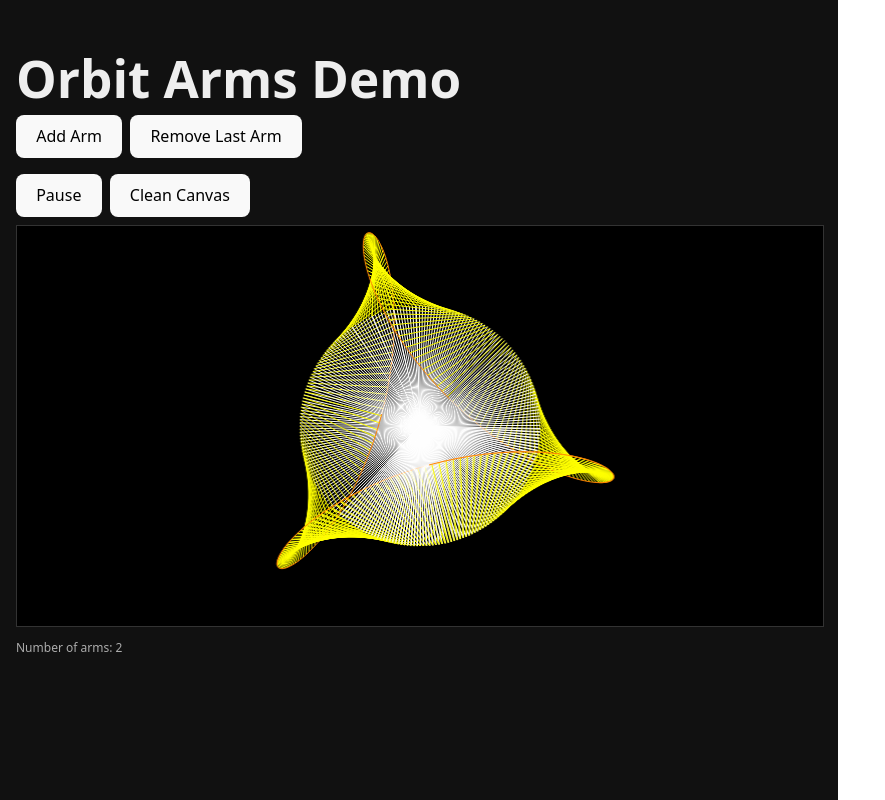
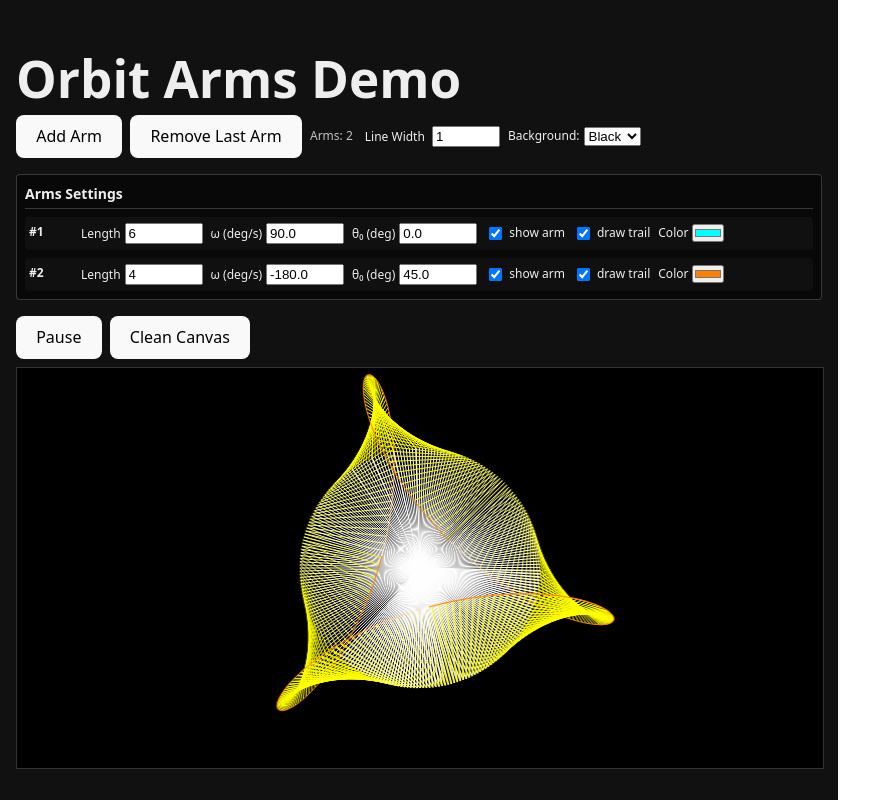
Before and after one commit to Oscar-Yam/OrbitArms, a React (Vite) app: page / in a window 1280 px wide. Shown: the whole page, without its empty margins (0-885 px from the left). Built offline with nearby package versions, Linux system fonts and the light colour scheme.

Commit message:
Add global settings for line width and background color

```diff
--- a/src/App.tsx
+++ b/src/App.tsx
@@ -2,6 +2,8 @@
 import React, { useState } from "react";
 import OrbitCanvas from "./OrbitCanvas";
 import { Arm, createDefaultArm } from "./arm";
+
+const LENGTH_UNIT_PX = 20; // 1 單位 = 20px
 
 const App: React.FC = () => {
   const [arms, setArms] = useState<Arm[]>(() => [
@@ -25,11 +27,16 @@ const App: React.FC = () => {
     }),
   ]);
 
+  // global settings
+  const [lineWidth, setLineWidth] = useState(1);
+  const [backgroundColor, setBackgroundColor] = useState<"black" | "white">(
+    "black"
+  );
+
   const handleAddArm = () => {
     setArms((prev) => [
       ...prev,
       createDefaultArm({
-        // You can tweak these defaults for newly added arms.
         length: 80,
         angularVelocity: Math.PI / 3,
         initialAngle: 0,
@@ -45,42 +52,267 @@ const App: React.FC = () => {
     setArms((prev) => (prev.length > 0 ? prev.slice(0, -1) : prev));
   };
 
+  // update single field of an arm by index
+  const updateArm = <K extends keyof Arm>(
+    index: number,
+    key: K,
+    value: Arm[K]
+  ) => {
+    setArms((prev) =>
+      prev.map((arm, i) => (i === index ? { ...arm, [key]: value } : arm))
+    );
+  };
+
+  // helper: angle degree <-> radian conversion
+  const degToRad = (deg: number) => (deg / 180) * Math.PI;
+  const radToDeg = (rad: number) => (rad * 180) / Math.PI;
+
   return (
     <div
       style={{
-        maxWidth: "900px",
+        maxWidth: "1200px",
         margin: "0 auto",
         padding: "16px",
-        color: "#eee",
-        backgroundColor: "#111",
+
+        color: backgroundColor === "black" ? "#eee" : "#111",
+        backgroundColor: backgroundColor === "black" ? "#111" : "#eee",
         minHeight: "100vh",
         boxSizing: "border-box",
       }}
     >
       <h1 style={{ marginBottom: "8px" }}>Orbit Arms Demo</h1>
 
-      {/* Global controls for arms */}
-      <div
+      {/* Global controls */}
+      <section
         style={{
           display: "flex",
-          gap: "8px",
+          flexWrap: "wrap",
+          gap: "12px",
           marginBottom: "16px",
-          flexWrap: "wrap",
+          alignItems: "center",
         }}
       >
-        <button onClick={handleAddArm}>Add Arm</button>
-        <button onClick={handleRemoveLastArm} disabled={arms.length === 0}>
-          Remove Last Arm
-        </button>
-      </div>
+        <div style={{ display: "flex", gap: "8px", alignItems: "center" }}>
+          <button onClick={handleAddArm}>Add Arm</button>
+          <button onClick={handleRemoveLastArm} disabled={arms.length <= 1}>
+            Remove Last Arm
+          </button>
+          <span style={{ fontSize: "12px", opacity: 0.8 }}>
+            Arms: {arms.length}
+          </span>
+        </div>
+
+        <div
+          style={{
+            display: "flex",
+            gap: "8px",
+            alignItems: "center",
+            flexWrap: "wrap",
+          }}
+        >
+          {/* line width */}
+          <label style={{ fontSize: "12px" }}>
+            Line Width{" "}
+            <input
+              type="number"
+              value={lineWidth}
+              min={0.5}
+              max={5}
+              step={0.5}
+              onChange={(e) => setLineWidth(Number(e.target.value) || 1)}
+              style={{ width: "60px", marginLeft: "4px" }}
+            />
+          </label>
+
+          {/* background */}
+          <label style={{ fontSize: "12px", display: "flex", gap: "4px" }}>
+            Background:
+            <select
+              value={backgroundColor}
+              onChange={(e) =>
+                setBackgroundColor(e.target.value as "black" | "white")
+              }
+            >
+              <option value="black">Black</option>
+              <option value="white">White</option>
+            </select>
+          </label>
+        </div>
+      </section>
+
+      {/* Arms control panel */}
+      <section
+        style={{
+          border: "1px solid rgba(255,255,255,0.2)",
+          borderRadius: "4px",
+          padding: "8px",
+          marginBottom: "16px",
+          background:
+            backgroundColor === "black"
+              ? "rgba(0,0,0,0.5)"
+              : "rgba(255,255,255,0.6)",
+        }}
+      >
+        <h2
+          style={{
+            fontSize: "14px",
+            margin: "0 0 8px 0",
+            borderBottom: "1px solid rgba(255,255,255,0.2)",
+            paddingBottom: "4px",
+          }}
+        >
+          Arms Settings
+        </h2>
+
+        <div style={{ display: "flex", flexDirection: "column", gap: "8px" }}>
+          {arms.map((arm, index) => (
+            <div
+              key={arm.id}
+              style={{
+                display: "flex",
+                flexWrap: "wrap",
+                gap: "8px",
+                padding: "6px 4px",
+                borderRadius: "4px",
+                background:
+                  backgroundColor === "black"
+                    ? "rgba(255,255,255,0.03)"
+                    : "rgba(0,0,0,0.04)",
+              }}
+            >
+              <div
+                style={{
+                  minWidth: "40px",
+                  fontWeight: 600,
+                  fontSize: "12px",
+                  marginRight: "4px",
+                }}
+              >
+                #{index + 1}
+              </div>
+
+              {/* Length：UI 用單位，內部用 px */}
+              <label style={{ fontSize: "12px" }}>
+                Length
+                <input
+                  type="number"
+                  min={1}
+                  max={50}
+                  step={1}
+                  value={arm.length / LENGTH_UNIT_PX}
+                  onChange={(e) => {
+                    const unit = Number(e.target.value) || 0;
+                    const clampedUnit = Math.max(1, Math.min(50, unit));
+                    updateArm(
+                      index,
+                      "length",
+                      clampedUnit * LENGTH_UNIT_PX
+                    );
+                  }}
+                  style={{ width: "70px", marginLeft: "4px" }}
+                />
+              </label>
+
+              {/* Angular Velocity (deg/sec) */}
+              <label style={{ fontSize: "12px" }}>
+                ω (deg/s)
+                <input
+                  type="number"
+                  value={((arm.angularVelocity * 180) / Math.PI).toFixed(1)}
+                  step={5}
+                  onChange={(e) => {
+                    const v = Number(e.target.value) || 0;
+                    updateArm(index, "angularVelocity", degToRad(v));
+                  }}
+                  style={{ width: "70px", marginLeft: "4px" }}
+                />
+              </label>
+
+              {/* Initial Angle (deg) */}
+              <label style={{ fontSize: "12px" }}>
+                θ₀ (deg)
+                <input
+                  type="number"
+                  value={radToDeg(arm.initialAngle).toFixed(1)}
+                  step={5}
+                  onChange={(e) => {
+                    const v = Number(e.target.value) || 0;
+                    updateArm(index, "initialAngle", degToRad(v));
+                  }}
+                  style={{ width: "70px", marginLeft: "4px" }}
+                />
+              </label>
+
+              {/* displayArm toggle */}
+              <label
+                style={{
+                  fontSize: "12px",
+                  display: "flex",
+                  alignItems: "center",
+                  gap: "4px",
+                }}
+              >
+                <input
+                  type="checkbox"
+                  checked={arm.displayArm}
+                  onChange={(e) =>
+                    updateArm(index, "displayArm", e.target.checked)
+                  }
+                />
+                show arm
+              </label>
+
+              {/* draw toggle */}
+              <label
+                style={{
+                  fontSize: "12px",
+                  display: "flex",
+                  alignItems: "center",
+                  gap: "4px",
+                }}
+              >
+                <input
+                  type="checkbox"
+                  checked={arm.draw}
+                  onChange={(e) =>
+                    updateArm(index, "draw", e.target.checked)
+                  }
+                />
+                draw trail
+              </label>
+
+              {/* line color */}
+              <label
+                style={{
+                  fontSize: "12px",
+                  display: "flex",
+                  alignItems: "center",
+                  gap: "4px",
+                }}
+              >
+                Color
+                <input
+                  type="color"
+                  value={rgbToHex(arm.lineColor)}
+                  onChange={(e) => {
+                    const rgb = hexToRgb(e.target.value);
+                    if (!rgb) return;
+                    updateArm(index, "lineColor", rgb);
+                  }}
+                  style={{ width: "32px", height: "18px", padding: 0 }}
+                />
+              </label>
+            </div>
+          ))}
+        </div>
+      </section>
 
       {/* Canvas with animation */}
-      <OrbitCanvas arms={arms} />
-
-      {/* Simple debug info */}
-      <div style={{ marginTop: "12px", fontSize: "12px", opacity: 0.7 }}>
-        <div>Number of arms: {arms.length}</div>
-      </div>
+      <OrbitCanvas
+        arms={arms}
+        backgroundColor={backgroundColor}
+        lineWidth={lineWidth}
+      />
     </div>
   );
 };
@@ -96,3 +328,18 @@ function randomColor(): { r: number; g: number; b: number } {
   const b = 128 + Math.floor(Math.random() * 128);
   return { r, g, b };
 }
+
+function rgbToHex(c: { r: number; g: number; b: number }): string {
+  const toHex = (v: number) => v.toString(16).padStart(2, "0");
+  return `#${toHex(c.r)}${toHex(c.g)}${toHex(c.b)}`;
+}
+
+function hexToRgb(hex: string): { r: number; g: number; b: number } | null {
+  const m = /^#?([a-f\d]{2})([a-f\d]{2})([a-f\d]{2})$/i.exec(hex);
+  if (!m) return null;
+  return {
+    r: parseInt(m[1], 16),
+    g: parseInt(m[2], 16),
+    b: parseInt(m[3], 16),
+  };
+}
```
